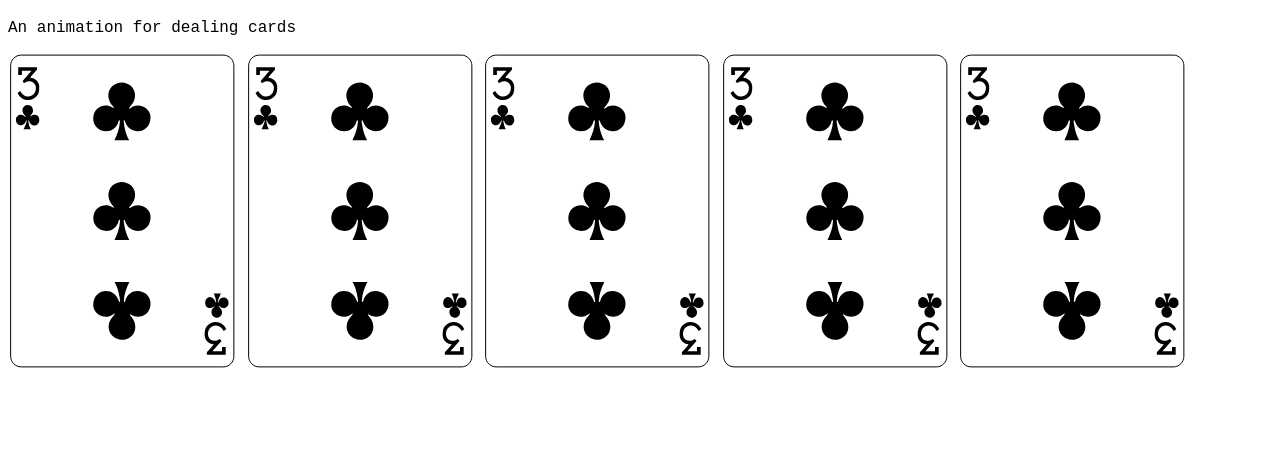
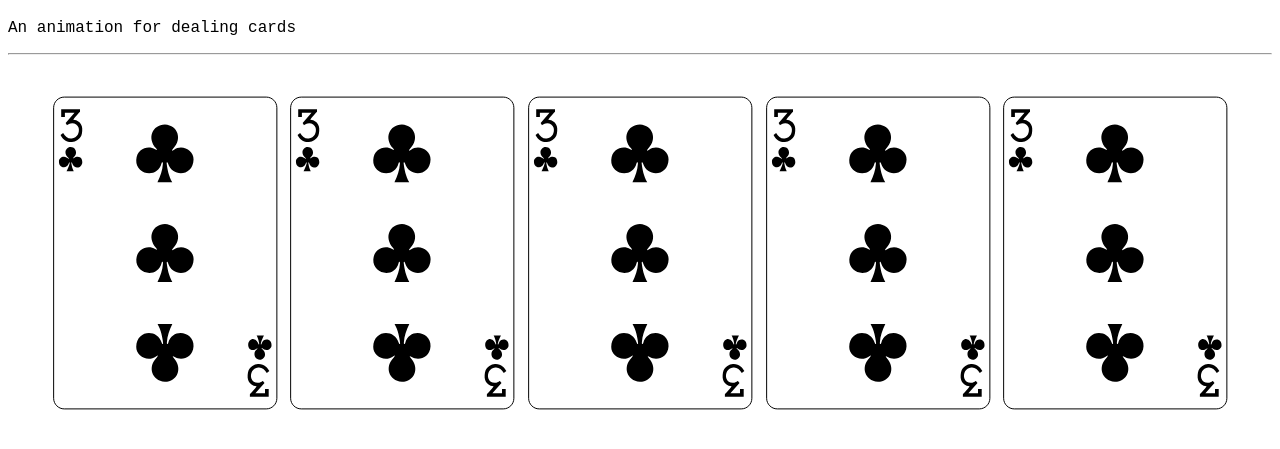
Before and after one commit to roblaplaca/animation-experiments, a website: page app/card-flip.html in a window 1280 px wide. Shown: the part 61-510 px from the top of the page. Drawn offline with Linux system fonts and the light colour scheme.

Commit message:
style tweaks to card flip

```diff
--- a/app/card-flip.html
+++ b/app/card-flip.html
@@ -6,14 +6,19 @@
 			body {
 				font-family: "Courier New";
 			}
+			.cards {
+				clear: both;
+				margin-top: 40px;
 
+				text-align: center;
+			}
 			.panel {
 				display: inline-block;
 				height: 316px;
 				width: 228px;
 
 				-webkit-transition: all 200ms ease-in;
-				-webkit-transform: translateX(50px);
+				/*-webkit-transform: translateX(50px);*/
 
 				-webkit-perspective: 800px;
 				-moz-perspective: 800px;
@@ -91,7 +96,9 @@
 	<body>
 		<h1>Card Flip</h1>
 		<p>An animation for dealing cards</p>
+		<hr />
 
+		<div class="cards">
 			<div class="panel">
 				<img class="front" src="images/card-front.svg" />
 				<img class="back" src="images/card-back.svg" />
@@ -112,6 +119,7 @@
 				<img class="front" src="images/card-front.svg" />
 				<img class="back" src="images/card-back.svg" />
 			</div>
+		</div>
 
 		<script src="bower_components/jquery/dist/jquery.min.js"></script>
 		<script>
```
Lines whose indentation alone changed are shown as unchanged.
